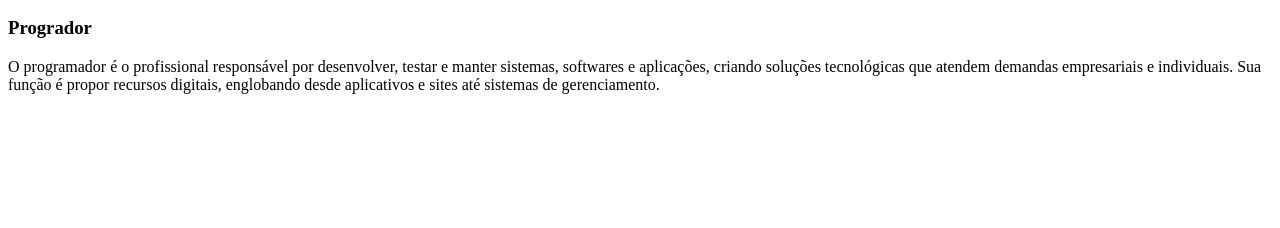
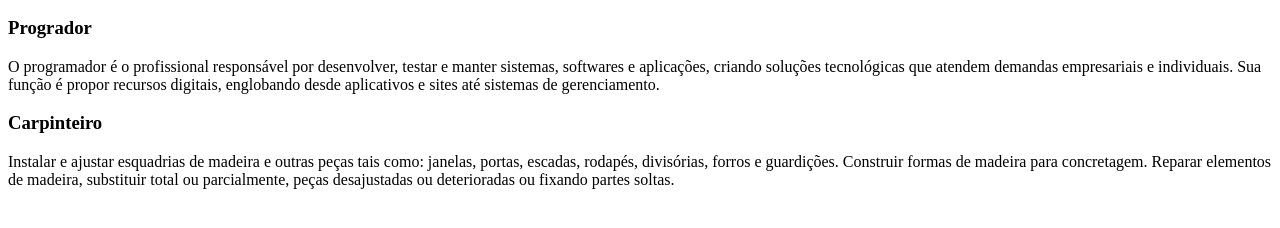
Before and after one commit to ryanzin2009/profiss-es, a plain HTML site: page index.html in a window 1280 px wide. Shown: the part 110-338 px from the top of the page. Drawn offline with Linux system fonts and the light colour scheme.

Commit message:
carpinteiro

```diff
--- a/index.html
+++ b/index.html
@@ -13,9 +13,9 @@
     O programador é o profissional responsável por desenvolver, testar e manter sistemas, softwares e aplicações, criando soluções tecnológicas que atendem demandas empresariais e individuais. Sua função é propor recursos digitais, englobando desde aplicativos e sites até sistemas de gerenciamento.
 </p1>
 
+<h3>Carpinteiro</h3>
 
-
-
+<p1>Instalar e ajustar esquadrias de madeira e outras peças tais como: janelas, portas, escadas, rodapés, divisórias, forros e guardições. Construir formas de madeira para concretagem. Reparar elementos de madeira, substituir total ou parcialmente, peças desajustadas ou deterioradas ou fixando partes soltas.</p1>
 
 </body>
 </html>
```
